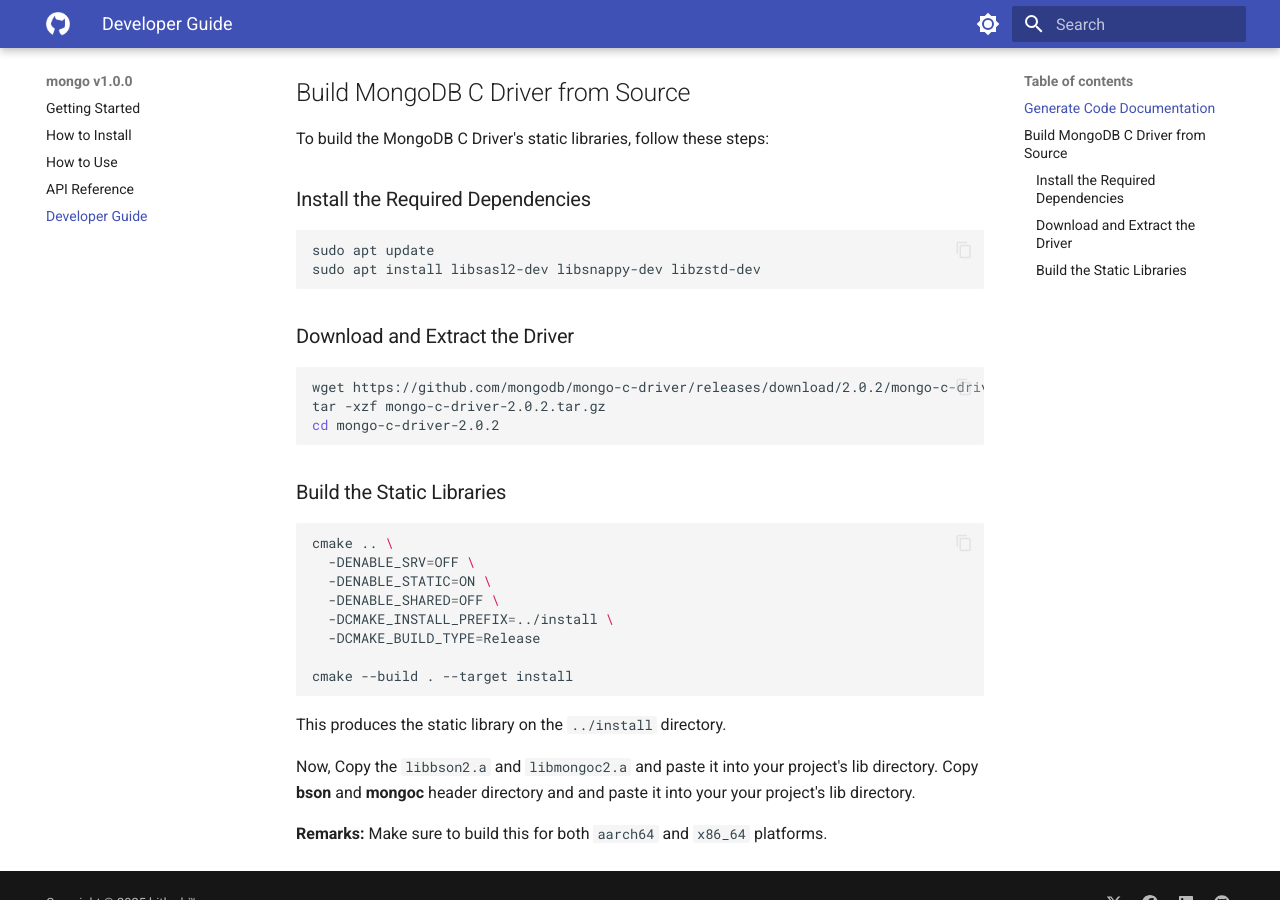
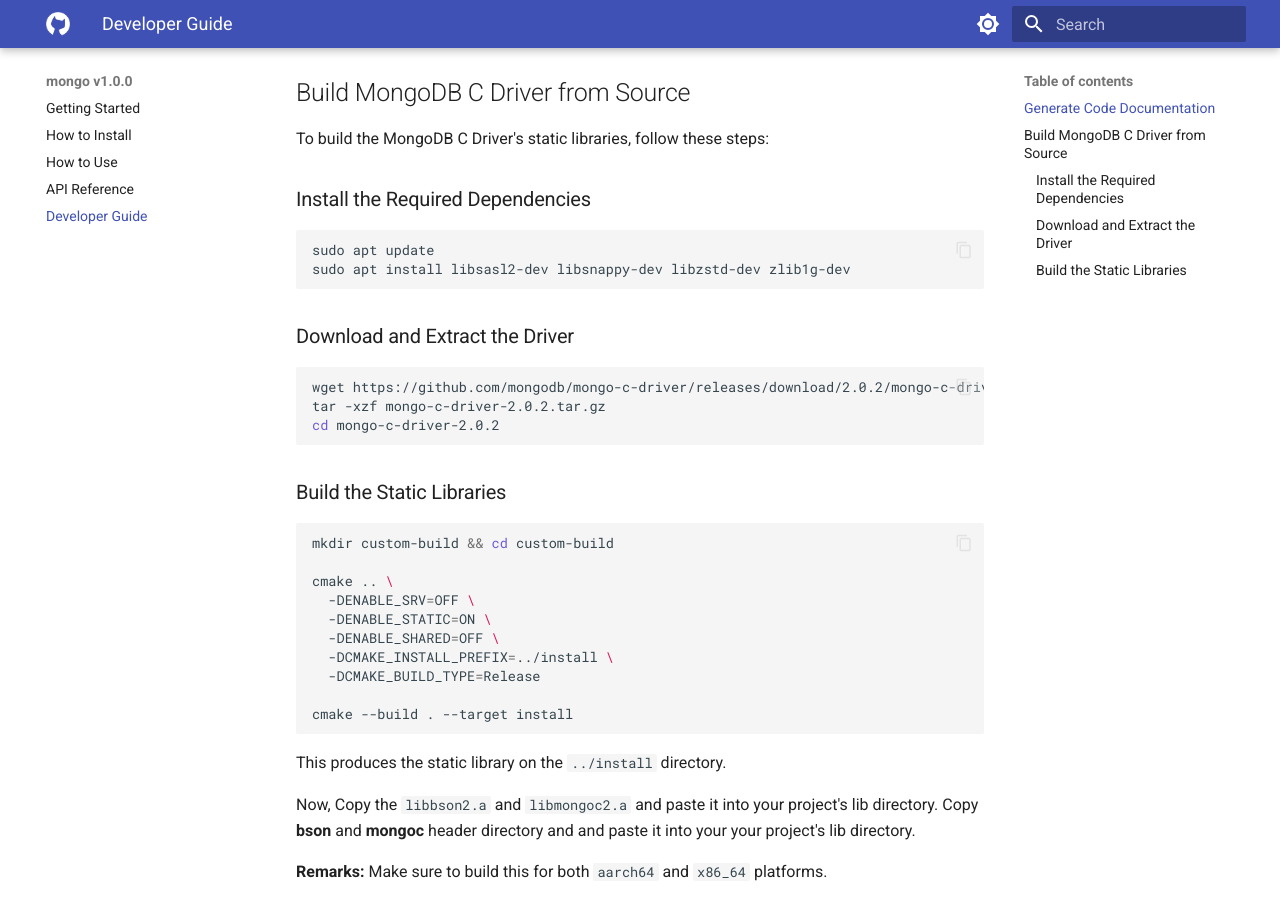
Before and after one commit to bitlaab-blitz/mongo, an MkDocs documentation site: the page built from docs/guide.md, in a window 1280 px wide and 900 px high, scrolled down 616 px. Built offline with MkDocs 1.6.1 and Material for MkDocs 9.7.7, drawn with Linux system fonts in a browser that asks for light colours.

Commit message:
adding static libs on x64

````diff
--- a/docs/guide.md
+++ b/docs/guide.md
@@ -30,7 +30,7 @@ To build the MongoDB C Driver's static libraries, follow these steps:
 
 ```sh
 sudo apt update
-sudo apt install libsasl2-dev libsnappy-dev libzstd-dev
+sudo apt install libsasl2-dev libsnappy-dev libzstd-dev zlib1g-dev
 ```
 
 ### Download and Extract the Driver
@@ -44,6 +44,8 @@ cd mongo-c-driver-2.0.2
 ### Build the Static Libraries
 
 ```sh
+mkdir custom-build && cd custom-build
+
 cmake .. \
   -DENABLE_SRV=OFF \
   -DENABLE_STATIC=ON \
````
Also changed, not shown: 4 other files.
